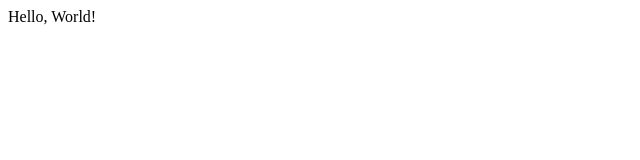
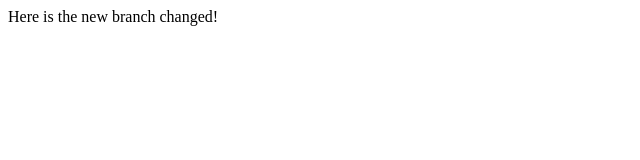
Before and after one commit to VijendraSharma/lecture1, a plain HTML site: page index.html in a window 1280 px wide. Shown: the whole page, without its empty margins (0-640 px from the left). Drawn offline with Linux system fonts and the light colour scheme.

Commit message:
New branch contents

```diff
--- a/index.html
+++ b/index.html
@@ -4,6 +4,6 @@
 	<title>Test</title>
 </head>
 <body>
-	Hello, World!
+	Here is the new branch changed!
 </body>
 </html>
```
